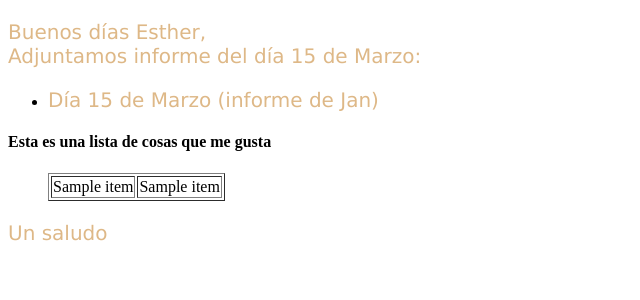
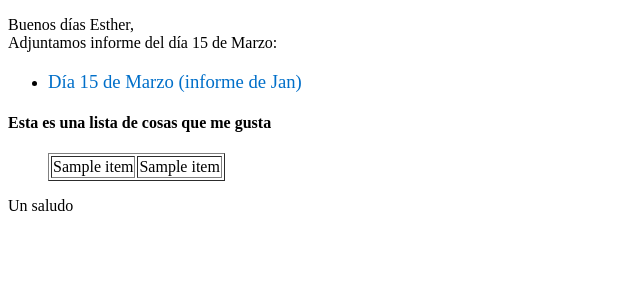
Before and after one commit to COL-SL/automatizacion, a Flask app: template app/templates/index.html in a window 1280 px wide. Shown: the part 88-388 px from the top of the page, without its empty margins (0-640 px from the left). Run offline with Flask 2, Linux system fonts and the light colour scheme; the template is opened without the code that fills it: most values are stand-ins (such as "Sample title", 1, 10 or a date in 2020).

Commit message:
añadismos inicios de fecha dinamica

```diff
--- a/app/static/style.css
+++ b/app/static/style.css
@@ -1,5 +1,5 @@
-p {
-    font-family: verdana;
-    font-size: 20px;
-    color: burlywood;
+p.dia {
+    font-size: 14.0pt;
+    color: #006fc9;
+    background: white;
 }
```
Also changed, not shown: app/views.py (+8 -4 lines).
